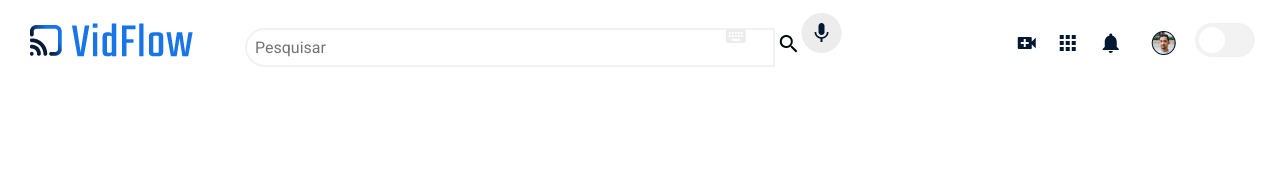
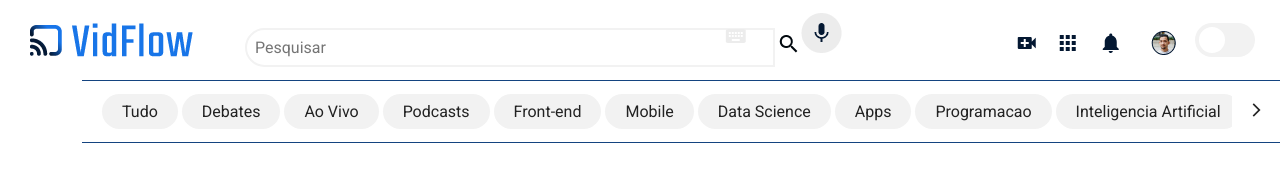
Before and after one commit to dida0982/javascript-_consumindo_e_tratando_dados_de_uma_API, a plain HTML site: page index.html in a window 1280 px wide. Drawn offline with Linux system fonts and the light colour scheme.

Commit message:
feat: barra superior

```diff
--- a/index.html
+++ b/index.html
@@ -13,6 +13,24 @@
     <title>VidFlow</title>
     <link rel="shortcut icon" href="./img/Favicon.png" type="image/x-icon" />
   </head>
+  <section class="superior__secao__container">
+<div class="superior__secao__container-wraper">
+    <a href="#" name="Tudo" class="superior__item">Tudo</a>
+    <a href="#" name="Debates" class="superior__item">Debates</a>
+    <a href="#" name="Ao Vivo" class="superior__item">Ao Vivo</a>
+    <a href="#" name="Podcasts" class="superior__item">Podcasts</a>
+    <a href="#" name="Front-end" class="superior__item">Front-end</a>
+    <a href="#" name="Mobile" class="superior__item">Mobile</a>
+    <a href="#" name="Data Science" class="superior__item">Data Science</a>
+    <a href="#" name="Apps" class="superior__item">Apps</a>
+    <a href="#" name="Programacao" class="superior__item">Programacao</a>
+    <a href="#" name="Inteligencia Artificial" class="superior__item">Inteligencia Artificial</a>
+    <a href="#" name="Inovacao" class="superior__item">Inovacao</a>
+</div>
+<label class="superior__slider">
+    <span><img src="./img/arrow_forward_ios.png" alt="Flecha de direcionamento para direita"></span>
+</label>
+  </section>
   <body>
     <header>
       <nav class="cabecalho__container">
```
